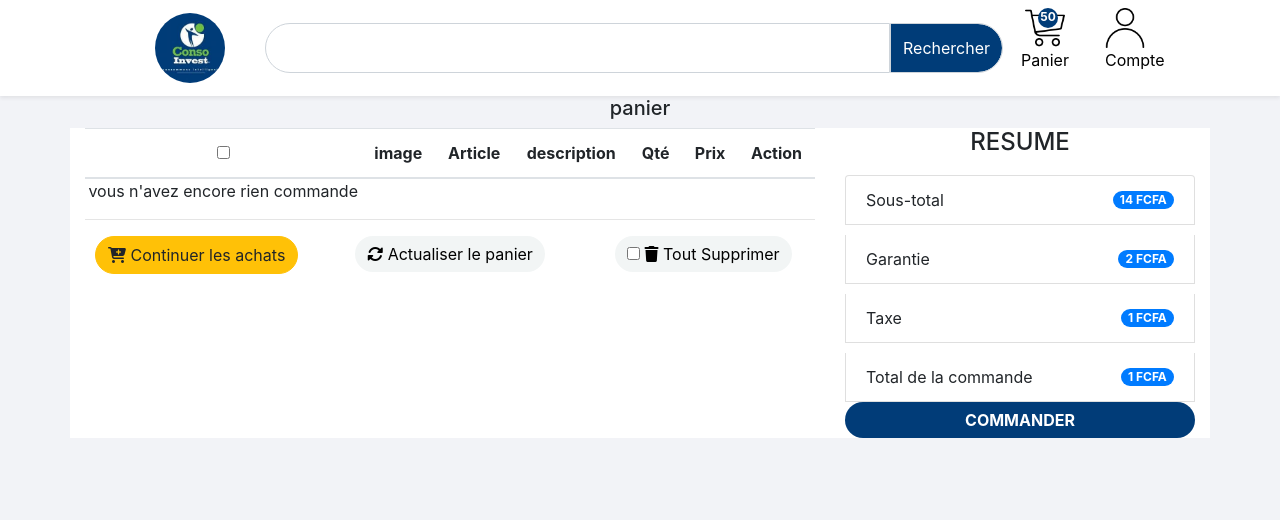
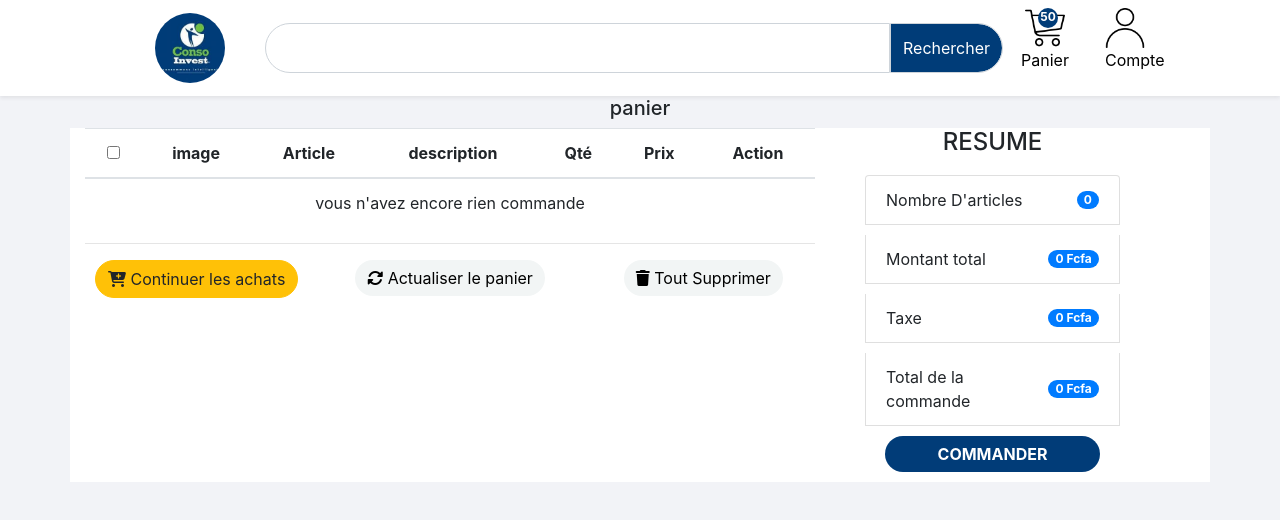
Before and after one commit to innov237/consoInvest_web, a React (Create React App) app: page /panier in a window 1280 px wide. Shown: the top 520 px of the page. Built offline with nearby package versions, Linux system fonts and the light colour scheme.

Commit message:
definition des fonctionnalites du panier

```diff
--- a/src/component/pages/Panier/Panier.css
+++ b/src/component/pages/Panier/Panier.css
@@ -1,7 +1,16 @@
 .colorbtncommander{
     background-color: #013C78;
     color: white;
+    margin: 10px 20px;
 }
 h5{
     text-align: center;
 }
+.resume
+{
+    margin-left: 20px;
+}
+.trash:hover
+{
+    cursor: pointer;
+}
--- a/src/component/pages/Panier/Panier.tsx
+++ b/src/component/pages/Panier/Panier.tsx
@@ -1,25 +1,78 @@
-import React from "react";
-import { connect, useSelector } from 'react-redux'
+import React, { useState, useEffect } from "react";
+import { act } from "react-dom/test-utils";
+import { connect, useSelector, useDispatch } from 'react-redux'
 
 import './Panier.css';
 
-const Panier: React.FC = (props) => {
 
-    console.log(props)
+var idDel=new Array()
+const Panier: React.FC = ({history}: any) => {
+    const [state, setState]=useState(false)
+    const [check, setCheck]=useState(false)
     const comand=useSelector((state: any)=>state.comand)
+    const dispatch = useDispatch()
+
+    const nbrArt=()=>{
+        let nbre=0
+        comand.map((data: any)=>nbre=nbre+data.quantity)
+        return nbre
+    }
+    const total=()=>{
+        let total=0
+        comand.map(({item, quantity}: any)=>total=total+item.prix*quantity)
+        return total
+    }
+    const taxe=0
+    const addDel=(id: any)=>idDel.push(id)
+    const removeDel=(id: any)=>idDel=idDel.filter(data=>data!==id)
+    const delItem=(id: any)=>{
+        const action={
+            type: 'REMOVE_COMAND_ITEM',
+            value: id
+        }
+        dispatch(action)
+        console.log("supprime")
+        setState(!state)
+    }
+    const delAll=()=>{
+        console.log("le del ",idDel)
+        idDel.map(id=>{
+            let action={
+                type: 'REMOVE_COMAND_ITEM',
+                value: id
+            }
+            console.log("l'action : ",action)
+            dispatch(action)
+        })
+        idDel=[]
+        setCheck(false)
+        setState(!state)
+    }
+    const handleCheck=(e: any, id: any)=>{
+        e.target.checked ? addDel(id) : removeDel(id)
+        console.log(idDel)
+    }
+    const checkAll=(e: any)=>{
+        setCheck(e.target.checked)
+        if(e.target.checked) comand.map(({item}: any)=>idDel.push(item.id))
+        else idDel=[]
+        console.log("checkAll : ",idDel)
+    }
+
     const listItem=comand.length ? (
         comand.map(({item, quantity}: any)=>
         <tr>
-            <th scope="row"><input type="checkbox" /></th>
+            <th scope="row"> {check ? <input type="checkbox" checked={check} /> : <input type="checkbox" onChange={e=>handleCheck(e, item.id)} /> } </th>
             <th><img className="rounded-circle p-3" width="60%" src="https://mdbootstrap.com/img/Photos/Avatars/img%20(30).jpg" data-holder-rendered="true"/></th>
 
             <td>{item.nom}</td>
             <td>{item.description}</td>
             <td><input type="text" value={quantity}/></td>
             <td>{item.prix}FCFA</td>
-            <td><i className="fas fa-trash-alt"></i></td>
+            <td className="trash" onClick={()=>delItem(item.id)}><i className="fas fa-trash-alt"></i></td>
         </tr>)
-    ): ( "vous n'avez encore rien commande" )
+    ): ( <tr><td colSpan={7}>vous n'avez encore rien commande</td></tr> )
+
     return (
         <div>
             <h5>panier</h5>
@@ -29,7 +82,7 @@ const Panier: React.FC = (props) => {
                     <table className="table">
                         <thead>
                             <tr>
-                            <th scope="col"><input type="checkbox" /></th>
+                            <th scope="col"><input type="checkbox" checked={check} onClick={e=>checkAll(e)} /></th>
                             <th scope="col">image</th>
                             <th scope="col">Article</th>
                             <th scope="col">description</th>
@@ -40,43 +93,33 @@ const Panier: React.FC = (props) => {
                         </thead>
                         <tbody>
                             {listItem}
-                            {/* <tr>
-                            <th scope="row"><input type="checkbox" /></th>
-                            <th><img className="rounded-circle p-3" width="60%" src="https://mdbootstrap.com/img/Photos/Avatars/img%20(30).jpg" data-holder-rendered="true"/></th>
-
-                            <td>Mark</td>
-                            <td>@mdo</td>
-                            <td><input type="text" value="1"/></td>
-                            <td>100 FCFA</td>
-                            <td><i className="fas fa-trash-alt"></i></td>
-                            </tr> */}
                         </tbody>
                         </table>
                         <hr/>
                         <div className="row">
-                            <div className="col-md-4"><button type="button" className="btn btn-warning"><i className="fas fa-cart-plus"></i> Continuer les achats</button></div>
-                            <div className="col-md-4"><button type="button" className="btn btn-secondary"><i className="fas fa-sync-alt"></i> Actualiser le panier</button></div>
-                            <div className="col-md-4"> <button type="button" className="btn btn-secondary"><input type="checkbox" /> <i className="fas fa-trash"></i> Tout Supprimer</button></div>
+                            <div className="col-md-4"><button type="button" className="btn btn-warning" onClick={()=>history.push('/')}><i className="fas fa-cart-plus"></i> Continuer les achats</button></div>
+                            <div className="col-md-4"><button type="button" className="btn btn-secondary" onClick={()=>setState(!state)}><i className="fas fa-sync-alt"></i> Actualiser le panier</button></div>
+                            <div className="col-md-4"> <button type="button" className="btn btn-secondary" onClick={delAll}><i className="fas fa-trash"></i> Tout Supprimer</button></div>
                         </div>
                     </div>
-                    <div className="col-md-4">
+                    <div className="col-md-3 resume">
                         <h4>RESUME</h4>
                         <ul className="list-group">
                             <li className="list-group-item d-flex justify-content-between align-items-center">
-                                Sous-total
-                                <span className="badge badge-primary badge-pill">14 FCFA</span>
+                                Nombre D'articles
+                                <span className="badge badge-primary badge-pill"> {nbrArt()} </span>
                             </li>
                             <li className="list-group-item d-flex justify-content-between align-items-center">
-                                Garantie
-                                <span className="badge badge-primary badge-pill">2 FCFA</span>
+                                Montant total
+                                <span className="badge badge-primary badge-pill"> {total()} Fcfa </span>
                             </li>
                             <li className="list-group-item d-flex justify-content-between align-items-center">
                                 Taxe
-                                <span className="badge badge-primary badge-pill">1 FCFA</span>
+                                <span className="badge badge-primary badge-pill"> 0 Fcfa </span>
                             </li>
                             <li className="list-group-item d-flex justify-content-between align-items-center">
                                 Total de la commande
-                                <span className="badge badge-primary badge-pill">1 FCFA</span>
+                                <span className="badge badge-primary badge-pill"> {total()-taxe} Fcfa </span>
                             </li>
                             <button className="btn btn-secondary colorbtncommander"><b>COMMANDER</b></button>
                         </ul>
--- a/src/store/comandReducers.js
+++ b/src/store/comandReducers.js
@@ -6,8 +6,8 @@ const comandReducer=(state=initialList, action)=>{
             console.log("le cas add")
             return [...state, action.value]
         case 'REMOVE_COMAND_ITEM' :
-            console.log("le cas remove")
-            return state
+            const newState=state.filter(data=>data.item.id!==action.value)
+            return newState
         default :
             return state
     }
```
Also changed, not shown: src/component/layout/Navbar/Navbar.tsx (+3 -3 lines).
